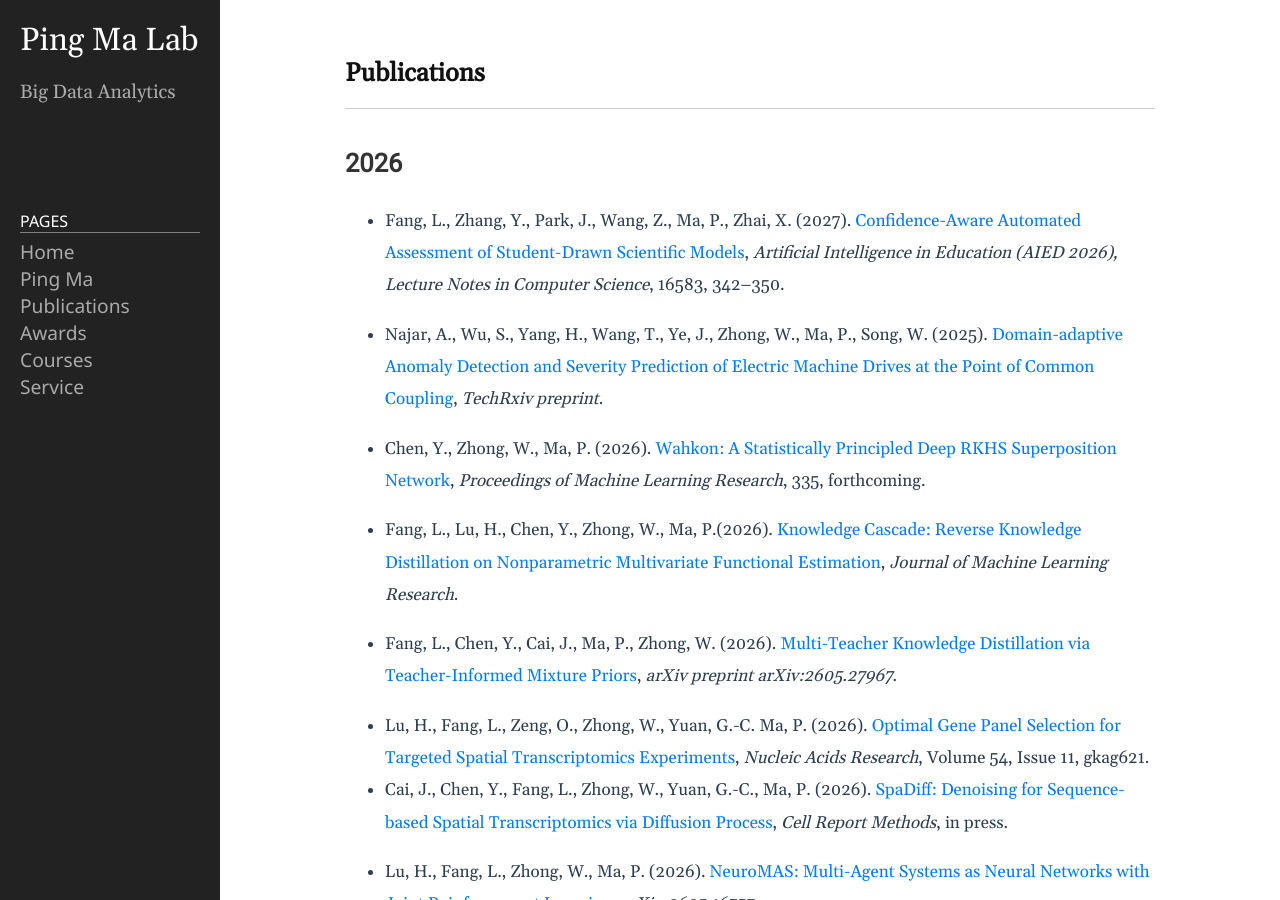
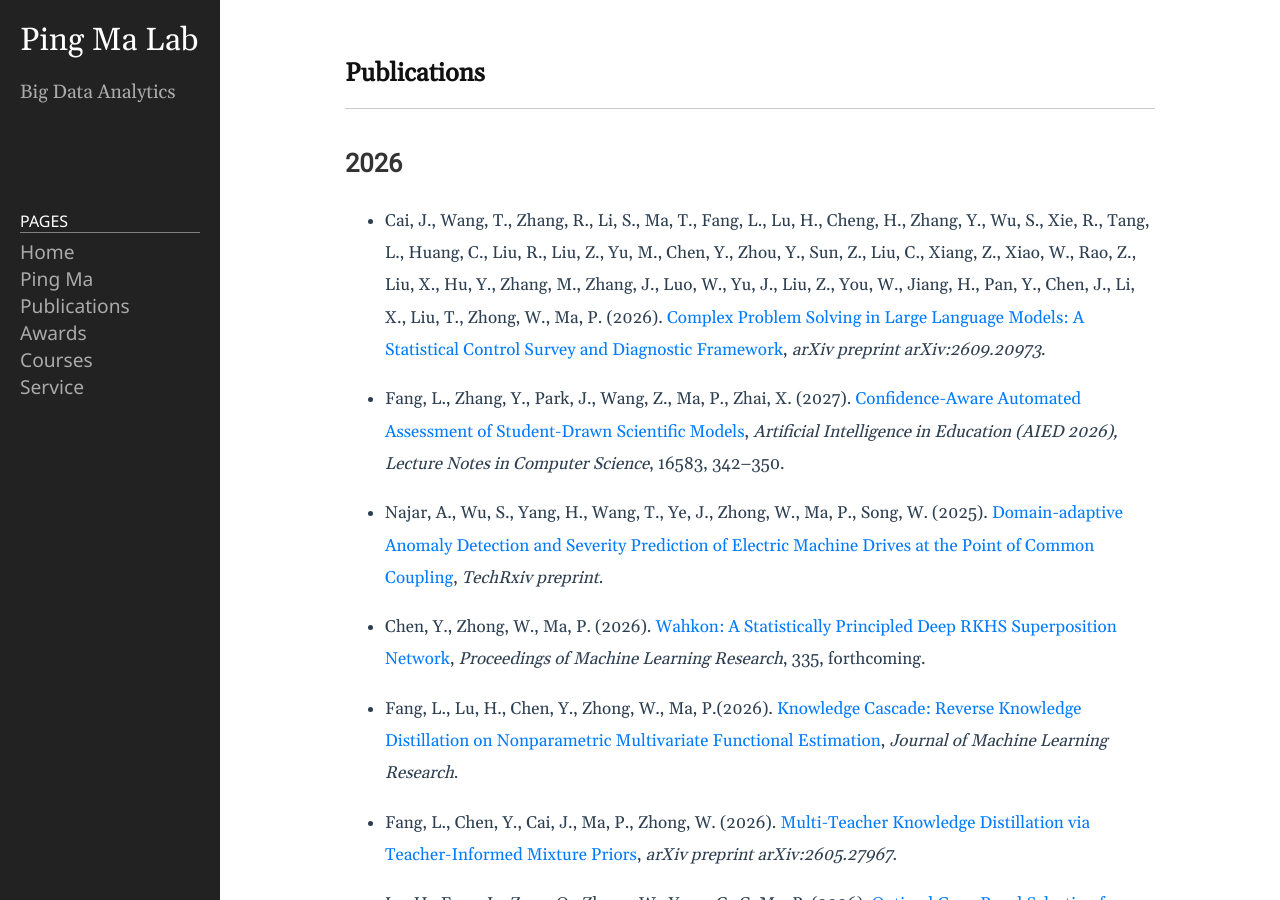
Before and after one commit to BDALpingio/BDALpingio.github.io, a Jekyll site: the page built from 3_publications.md, in a window 1280 px wide and 900 px high. Built offline with Jekyll 4.4.1, drawn with Linux system fonts in a browser that asks for light colours.

Commit message:
Update 3_publications.md

```diff
--- a/3_publications.md
+++ b/3_publications.md
@@ -4,6 +4,8 @@ title: Publications
 permalink: /3_publications/
 ---
 ## 2026
+
+- Cai, J., Wang, T., Zhang, R., Li, S., Ma, T., Fang, L., Lu, H., Cheng, H., Zhang, Y., Wu, S., Xie, R., Tang, L., Huang, C., Liu, R., Liu, Z., Yu, M., Chen, Y., Zhou, Y., Sun, Z., Liu, C., Xiang, Z., Xiao, W., Rao, Z., Liu, X., Hu, Y., Zhang, M., Zhang, J., Luo, W., Yu, J., Liu, Z., You, W., Jiang, H., Pan, Y., Chen, J., Li, X., Liu, T., Zhong, W., Ma, P. (2026). [Complex Problem Solving in Large Language Models: A Statistical Control Survey and Diagnostic Framework](https://arxiv.org/abs/2609.20973), _arXiv preprint arXiv:2609.20973_.
 
 * Fang, L., Zhang, Y., Park, J., Wang, Z., Ma, P., Zhai, X. (2027). [Confidence-Aware Automated Assessment of Student-Drawn Scientific Models](https://link.springer.com/chapter/10.1007/978-3-032-29760-0_38), *Artificial Intelligence in Education (AIED 2026), Lecture Notes in Computer Science*, 16583, 342–350.
 
```
